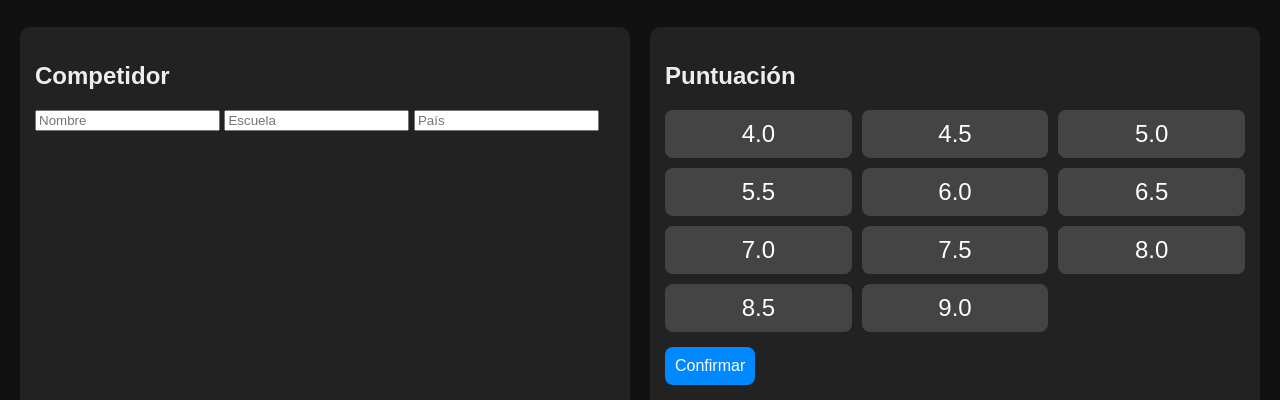
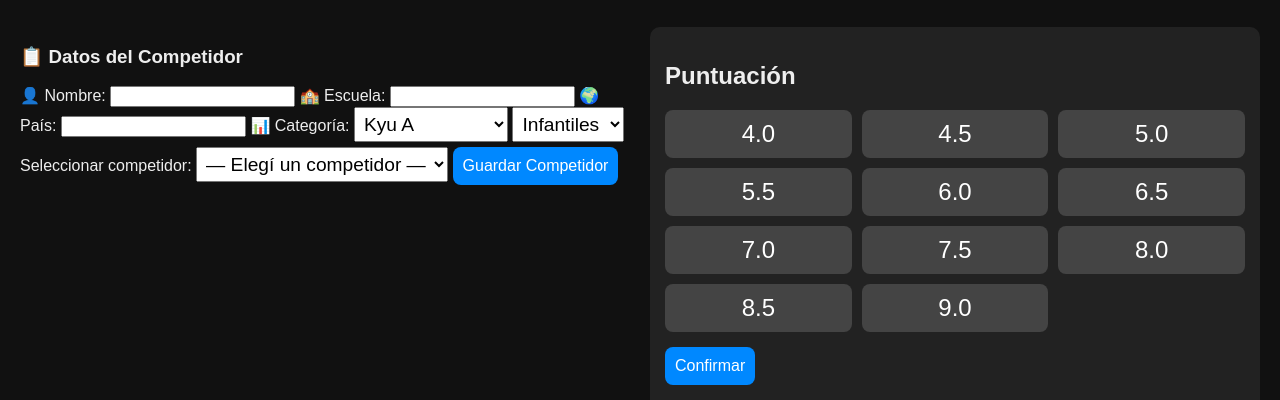
Before and after one commit to arielpapini0-lgtm/Formas, a plain HTML site: page index.html in a window 1280 px wide. Shown: the part 94-494 px from the top of the page. Drawn offline with Linux system fonts and the light colour scheme.

Commit message:
Update index.html

```diff
--- a/index.html
+++ b/index.html
@@ -17,20 +17,45 @@
   </header>
 
   <main>
-    <section id="competitor">
-      <h2>Competidor</h2>
-      <input type="text" id="name" placeholder="Nombre" />
-      <input type="text" id="school" placeholder="Escuela" />
-      <input type="text" id="country" placeholder="País" />
-    </section>
+    <div class="competidor-card">
+  <h3>📋 Datos del Competidor</h3>
+
+  <label>👤 Nombre:</label>
+  <input type="text" id="name">
+
+  <label>🏫 Escuela:</label>
+  <input type="text" id="school">
+
+  <label>🌍 País:</label>
+  <input type="text" id="country">
+
+  <label>📊 Categoría:</label>
+  <select id="nivelCinturon" onchange="actualizarCategoria()">
+    <option value="Kyu A">Kyu A</option>
+    <option value="Kyu B">Kyu B</option>
+    <option value="Cintos Negros">Cintos Negros</option>
+  </select>
+
+  <select id="grupoEdad" onchange="actualizarCategoria()">
+    <option value="Infantiles">Infantiles</option>
+    <option value="Juveniles">Juveniles</option>
+    <option value="Adultos">Adultos</option>
+    <option value="Senior">Senior</option>
+  </select>
+  <label for="selectorCompetidor">Seleccionar competidor:</label>
+<select id="selectorCompetidor" onchange="cargarCompetidorSeleccionado()">
+  <option value="">— Elegí un competidor —</option>
+</select>
+  <button id="guardarCompetidor">Guardar Competidor</button>
+</div>
 
     <section id="scorePanel">
       <h2>Puntuación</h2>
       <div id="scoreButtons"></div>
       <button id="confirmScore">Confirmar</button>
       <p>Resultado final: <span id="average">0.00</span></p>
-      <button id="guardarCompetidor">Guardar competidor</button>
       <button id="mostrarGanadores">Mostrar podio</button>
+      <button onclick="generarHojaImprimible()">Generar hoja imprimible</button>
     </section>
 
     <section id="results">
```
